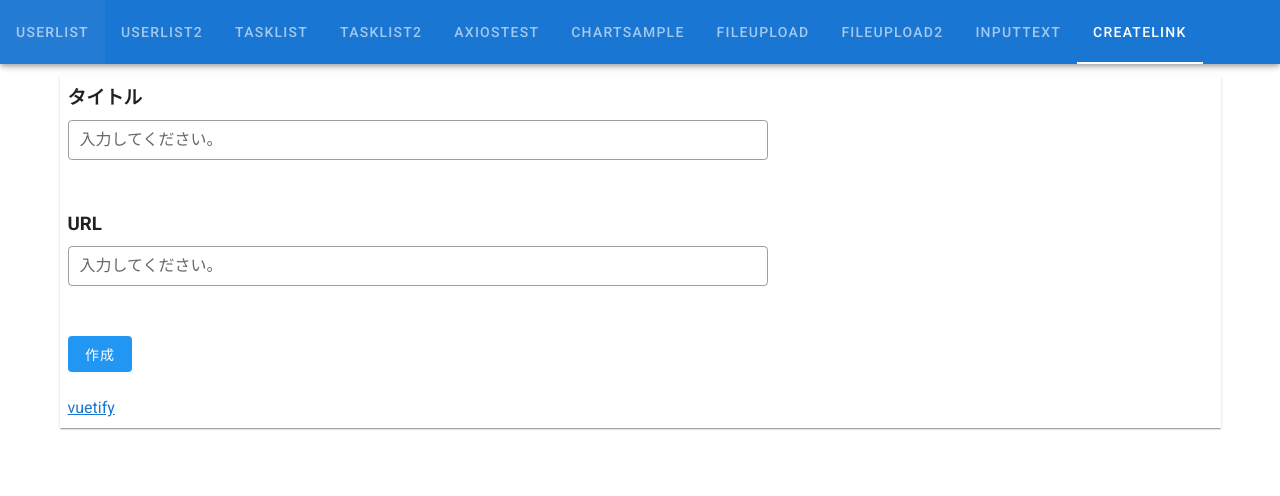
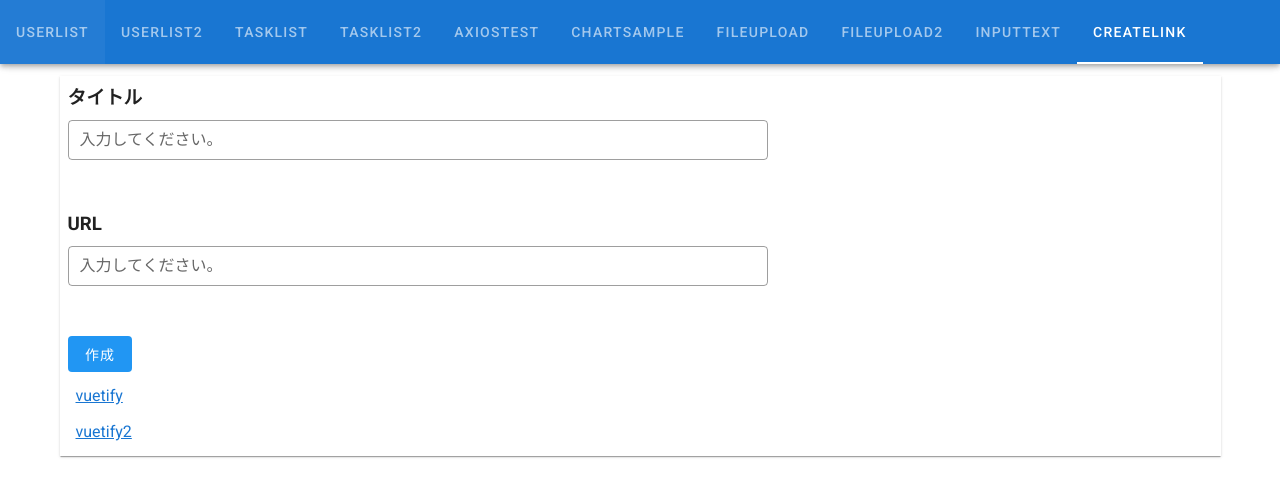
Before and after one commit to subretu/vue-sample-project, a Vue app in the folder frontend/: page /createlink in a window 1280 px wide. Shown: the top 496 px of the page. Built offline with nearby package versions, Linux system fonts and the light colour scheme.

Commit message:
refactor

```diff
--- a/frontend/src/views/CreateLink.vue
+++ b/frontend/src/views/CreateLink.vue
@@ -33,16 +33,12 @@
                 <v-btn depressed color="info" @click="createLink">作成</v-btn>
               </v-col>
             </v-row>
-            <v-row>
-              <v-col v-for="(value, index) in data.url" :key="index">
-                <a
-                  :href="value[1]"
-                  :src="value[1]"
-                  v-if="value != null"
-                  alt="tmp"
-                  >{{ value[0] }}</a
-                >
-              </v-col>
+            <v-row
+              v-for="(value, key, index) in data.link"
+              :key="index"
+              class="ml-2 mb-1"
+            >
+              <a :href="value" :src="value" v-if="value != null">{{ key }}</a>
             </v-row>
           </v-sheet>
         </v-col>
@@ -54,15 +50,14 @@
 <script lang="ts">
 import { defineComponent, reactive } from "@vue/composition-api";
 
-type Data = {
-  url: string[][];
-};
-
 export default defineComponent({
   name: "CreateLink",
   setup() {
-    const data = reactive<Data>({
-      url: [["vuetify", "https://v2.vuetifyjs.com/ja/api/v-text-field/#sass"]],
+    const data = reactive({
+      link: {
+        vuetify: "https://v2.vuetifyjs.com/ja/api/v-text-field/#sass",
+        vuetify2: "https://v2.vuetifyjs.com/ja/api/v-text-field/#sass",
+      } as Record<string, string>,
     });
 
     const state = reactive({
@@ -70,8 +65,12 @@ export default defineComponent({
       inputtext2: "",
     });
 
-    const createLink = (): void => {
-      data.url.push([state.inputtext1, state.inputtext2]);
+    const createLink = () => {
+      const newLink = {
+        ...data.link,
+        [state.inputtext1]: state.inputtext2,
+      };
+      data.link = newLink;
     };
     return {
       data,
```
